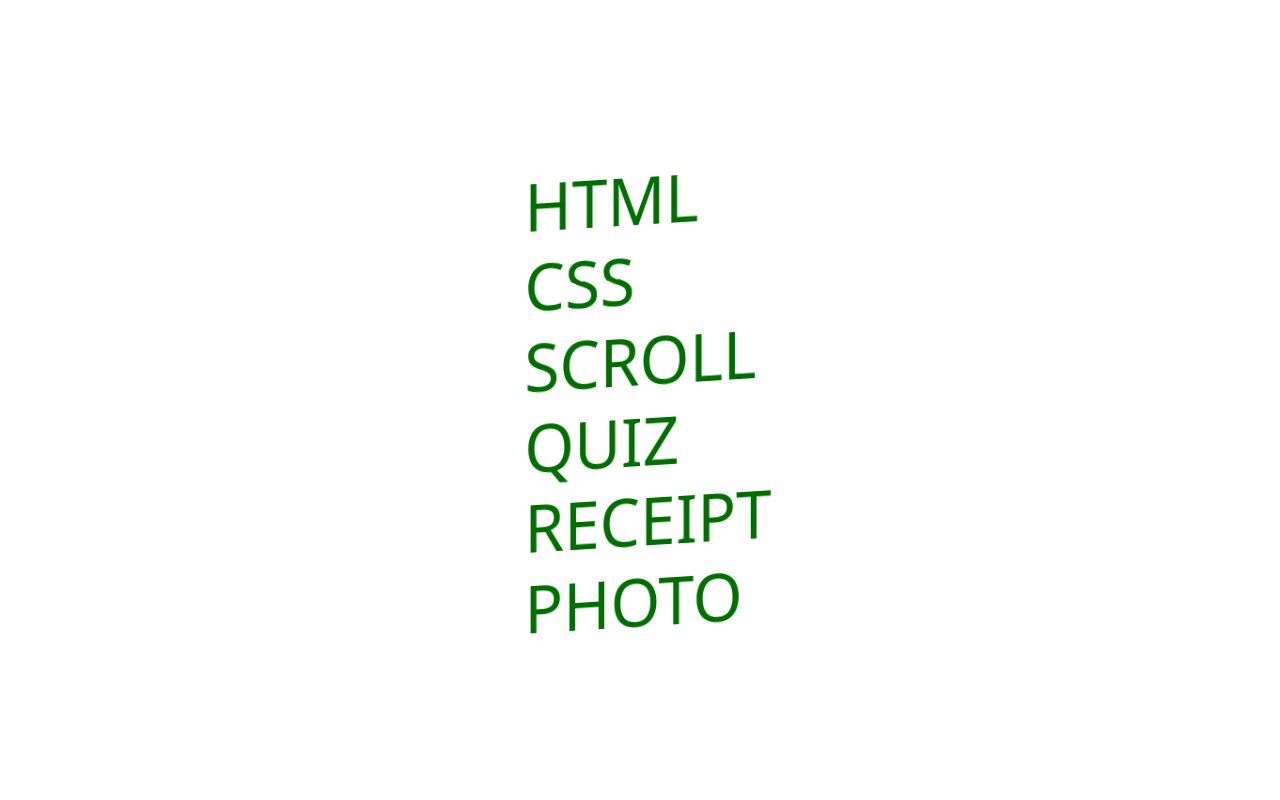
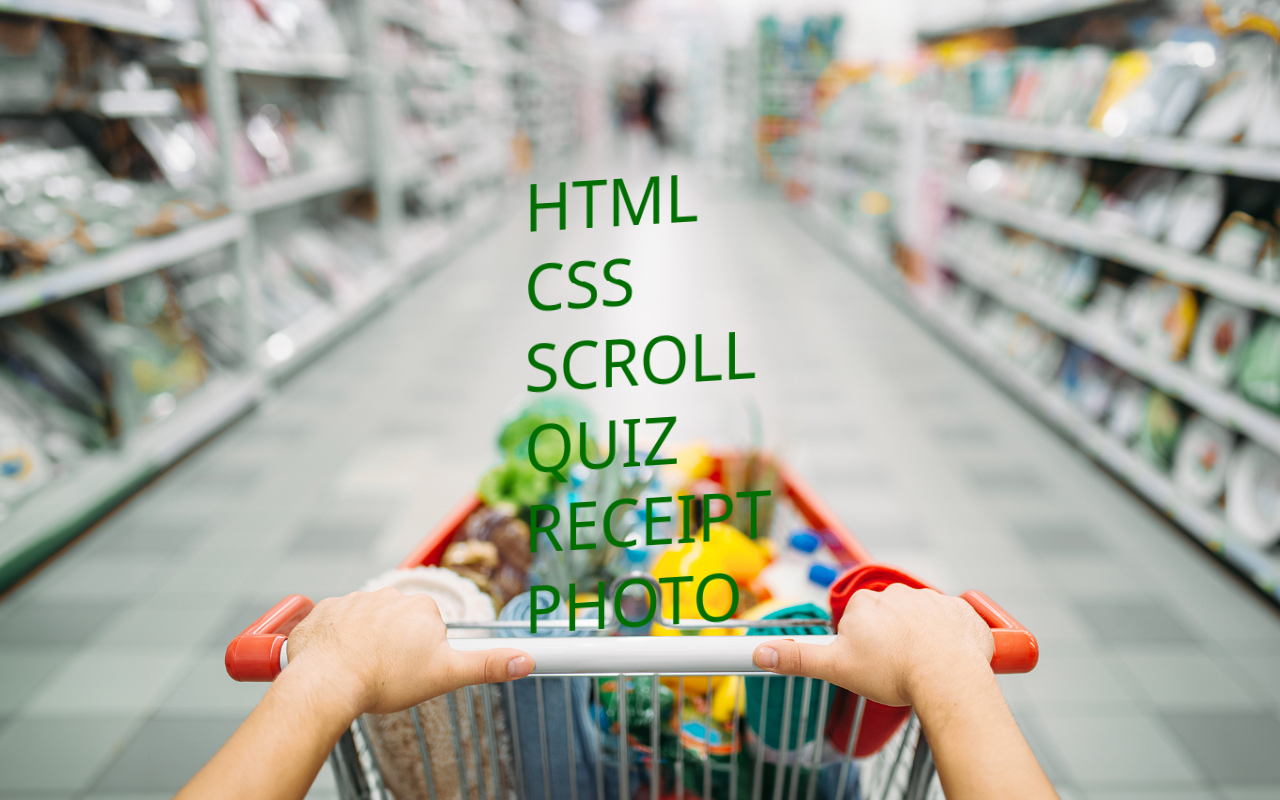
Before and after one commit to jangj864/jangj864.github.io, a plain HTML site: page menu/index.html in a window 1280 px wide. Drawn offline with nearby package versions, Linux system fonts and the light colour scheme; a small style sheet from the web is missing; files whose address does not match are found by name.

Commit message:
Update style.css

```diff
--- a/menu/style.css
+++ b/menu/style.css
@@ -5,7 +5,7 @@ body {
   -webkit-font-smoothing: antialiased;
   -webkit-font-kerning: normal;
   -webkit-text-size-adjust: 100%;
-  background-image: url('menu/bg1.jpg');
+  background-image: url('/menu/bg1.jpg');
   background-repeat: no-repeat;
   background-position: center;
   background-size: cover;
@@ -18,7 +18,6 @@ body {
   align-items: center;
   justify-content: center;
   cursor: url('menu/entries/entry5/final/img/fingercursor.png'), auto;
-}
 }
 
 html,
```
